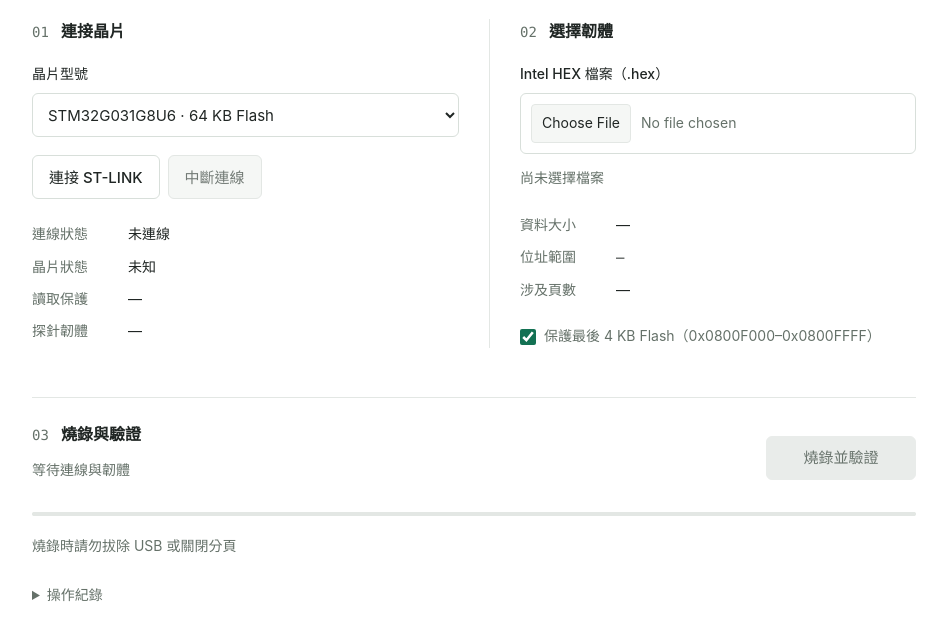
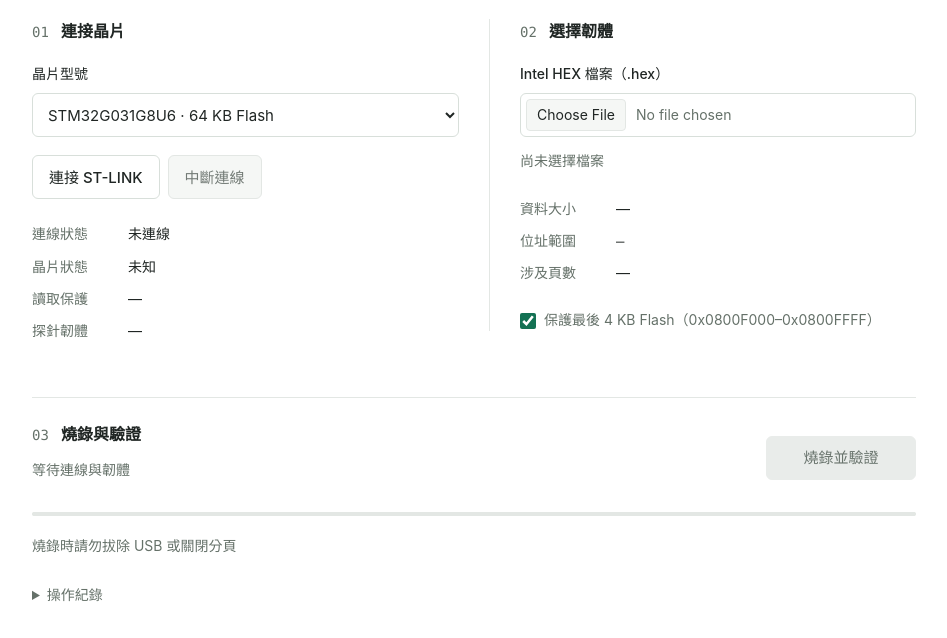
Before and after one commit to Hypothesis-Magic/stm32-web-flasher, a plain HTML site: page index.html in a window 1280 px wide. Shown: the part 85-723 px from the top of the page, without its empty margins (166-1113 px from the left). Drawn offline with Linux system fonts and the light colour scheme.

Commit message:
Align chip selector and firmware input heights

```diff
--- a/style.css
+++ b/style.css
@@ -47,8 +47,9 @@ select { width: 100%; min-height: 44px; padding: 10px 11px; border: 1px solid #d
 select:disabled { background: var(--soft); color: var(--muted); cursor: not-allowed; }
 .connection-actions { display: flex; flex-wrap: wrap; gap: 8px; margin-top: 18px; }
 .connection-actions .secondary { margin-left: 0; }
-input[type=file] { width: 100%; padding: 10px; border: 1px solid #d8dfda; border-radius: 6px; background: white; color: var(--muted); font-size: .875rem; }
-input::file-selector-button { margin-right: 10px; padding: 7px 10px; border: 1px solid var(--line); border-radius: 4px; background: var(--soft); color: var(--text); font: inherit; cursor: pointer; }
+#target, #firmware { height: 44px; }
+input[type=file] { width: 100%; padding: 5px; border: 1px solid #d8dfda; border-radius: 6px; background: white; color: var(--muted); font-size: .875rem; line-height: 32px; }
+input::file-selector-button { box-sizing: border-box; height: 32px; margin-right: 10px; padding: 0 10px; border: 1px solid var(--line); border-radius: 4px; background: var(--soft); color: var(--text); font: inherit; line-height: 30px; cursor: pointer; }
 input:disabled::file-selector-button { color: var(--muted); cursor: not-allowed; }
 .check { display: flex; align-items: flex-start; gap: 8px; font-size: .875rem; color: var(--muted); }
 .check input { width: 16px; height: 16px; margin: 4px 0 0; flex-shrink: 0; accent-color: var(--accent); }
```
